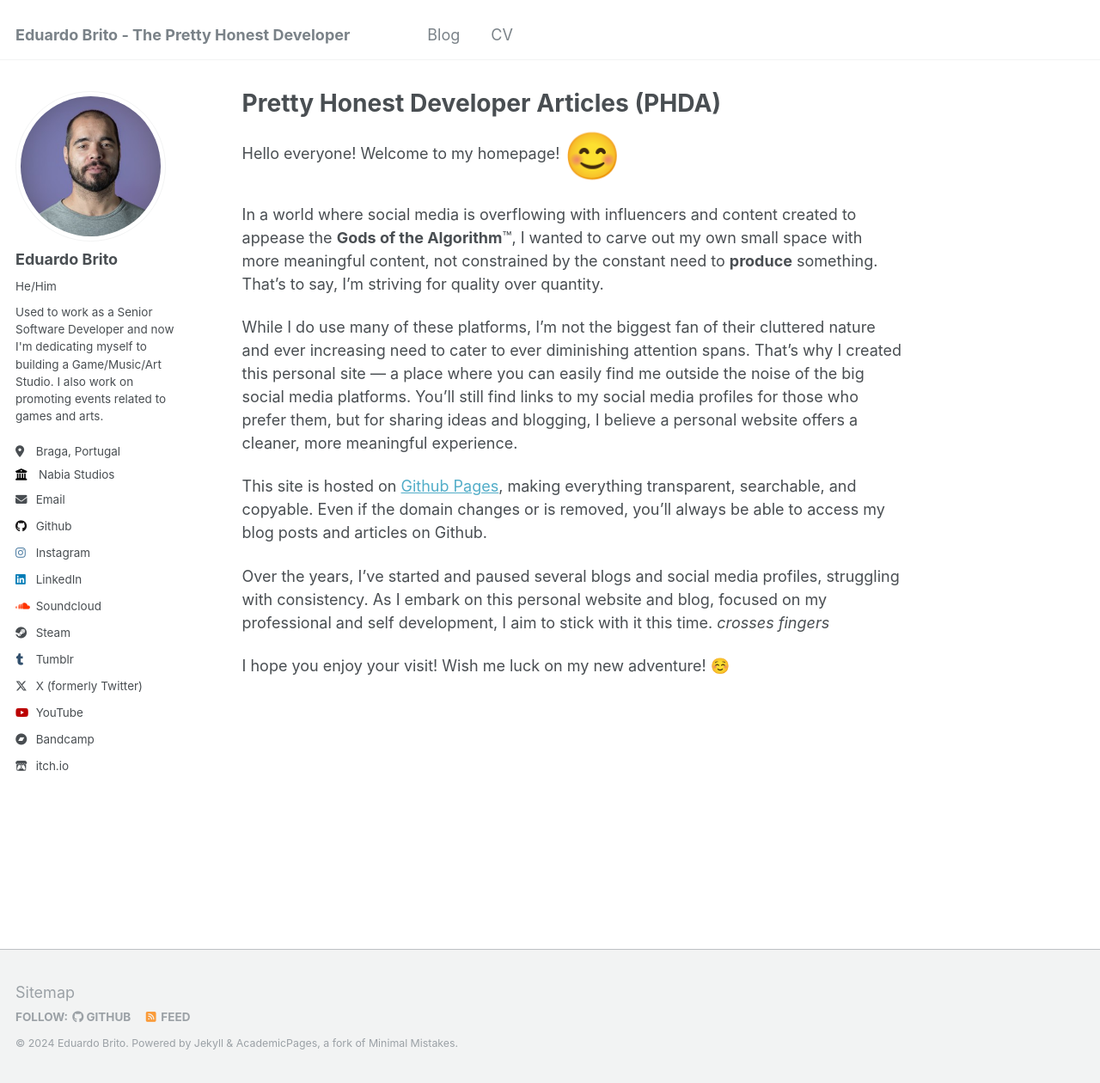
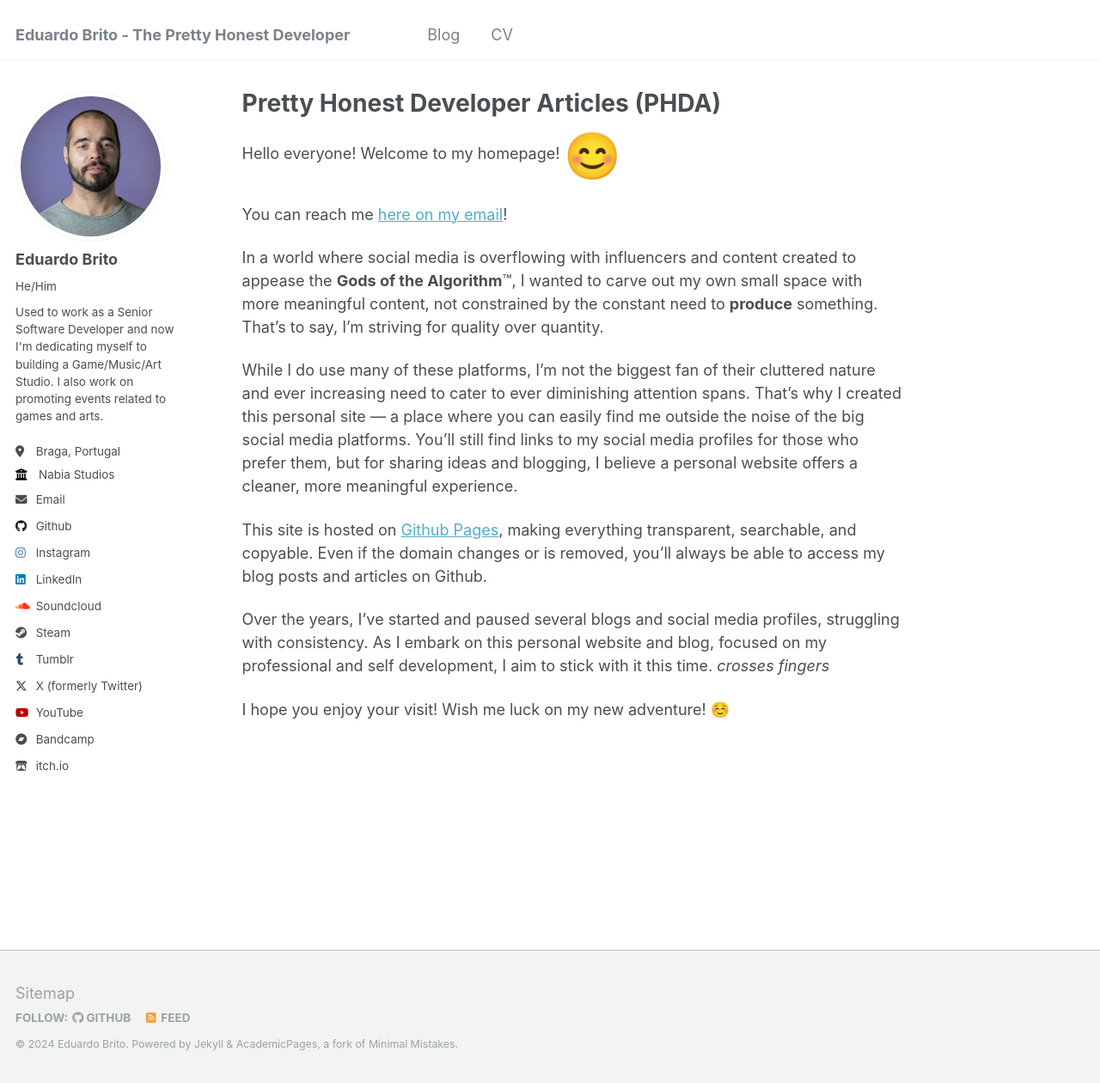
Before and after one commit to edbrito-swdev/edbrito-swdev.github.io, a Jekyll site: the page built from _pages/about.md, in a window 1280 px wide and 1260 px high. Shown: the whole window at 86% size. Built offline with Jekyll 4.4.1, drawn with Linux system fonts in a browser that asks for light colours; emoji names are drawn with the system emoji font.

Commit message:
Atualizar o about.md

```diff
--- a/_pages/about.md
+++ b/_pages/about.md
@@ -9,6 +9,8 @@ redirect_from:
 
 Hello everyone! Welcome to my homepage! ![smiley](https://github.githubassets.com/images/icons/emoji/unicode/1f60a.png)
 
+You can reach me [here on my email](mailto: edbrito.swdev@gmail.com)!
+
 In a world where social media is overflowing with influencers and content created to appease the **Gods of the Algorithm**&trade;, I wanted to carve out my own small space with more meaningful content, not constrained by the constant need to **produce** something. That's to say, I'm striving for quality over quantity.
 
 While I do use many of these platforms, I’m not the biggest fan of their cluttered nature and ever increasing need to cater to ever diminishing attention spans. That’s why I created this personal site — a place where you can easily find me outside the noise of the big social media platforms. You’ll still find links to my social media profiles for those who prefer them, but for sharing ideas and blogging, I believe a personal website offers a cleaner, more meaningful experience.
```
